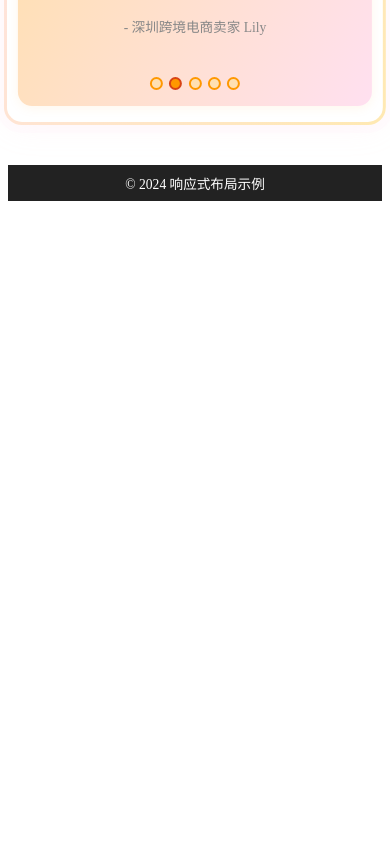
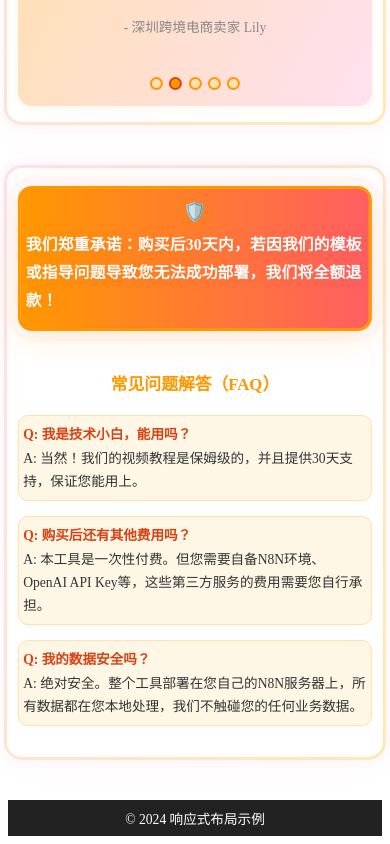
Before and after one commit to limou-666/vue2-app, a Vue app in the folder vue2-app/: page / in a window 390 px wide. Shown: the part 4194-5038 px from the top of the page. Before the commit the page ends 4403 px from the top, so only its background shows below. Built offline with nearby package versions, Linux system fonts and the light colour scheme.

Commit message:
模块9雏形

```diff
--- a/vue2-app/src/App.vue
+++ b/vue2-app/src/App.vue
@@ -22,6 +22,7 @@
     <FeatureBlockArea5 />
     <FeatureBlockArea6 />
     <FeatureBlockArea7 />
+    <FeatureBlockArea8 />
     <AppFooter />
   </div>
 </template>
@@ -35,11 +36,12 @@ import FeatureBlockArea4 from './components/FeatureBlockArea4.vue'
 import FeatureBlockArea5 from './components/FeatureBlockArea5.vue'
 import FeatureBlockArea6 from './components/FeatureBlockArea6.vue'
 import FeatureBlockArea7 from './components/FeatureBlockArea7.vue'
+import FeatureBlockArea8 from './components/FeatureBlockArea8.vue'
 import AppFooter from './components/AppFooter.vue'
 
 export default {
   name: 'App',
-  components: { HeaderBlock, FeatureBlockArea1, FeatureBlockArea2, FeatureBlockArea3, FeatureBlockArea4, FeatureBlockArea5, FeatureBlockArea6, FeatureBlockArea7, AppFooter },
+  components: { HeaderBlock, FeatureBlockArea1, FeatureBlockArea2, FeatureBlockArea3, FeatureBlockArea4, FeatureBlockArea5, FeatureBlockArea6, FeatureBlockArea7, FeatureBlockArea8, AppFooter },
   data() {
     return {
       feature1Items: [
--- a/vue2-app/src/components/FeatureBlockArea8.vue
+++ b/vue2-app/src/components/FeatureBlockArea8.vue
@@ -1,74 +1,167 @@
 <template>
-  <section class="area5 area8">
-    <div class="risk-badge">
-      <b>我们郑重承诺：</b>购买后30天内，若因我们的模板或指导问题导致您无法成功部署，我们将全额退款！
+  <section class="feature-block">
+    <div class="risk-reversal-badge">
+      <span class="badge-icon">🛡️</span>
+      <span class="badge-text">
+        <b>我们郑重承诺：</b>购买后30天内，若因我们的模板或指导问题导致您无法成功部署，我们将全额退款！
+      </span>
     </div>
-    <div class="faq">
-      <h3>常见问题解答</h3>
-      <div class="faq-item">
-        <div class="q">Q: 我是技术小白，能用吗？</div>
-        <div class="a">A: 当然！我们的视频教程是保姆级的，并且提供30天支持，保证您能用上。</div>
-      </div>
-      <div class="faq-item">
-        <div class="q">Q: 购买后还有其他费用吗？</div>
-        <div class="a">A: 本工具是一次性付费。但您需要自备N8N环境、OpenAI API Key等，这些第三方服务的费用需要您自行承担。</div>
-      </div>
-      <div class="faq-item">
-        <div class="q">Q: 我的数据安全吗？</div>
-        <div class="a">A: 绝对安全。整个工具部署在您自己的N8N服务器上，所有数据都在您本地处理，我们不触碰您的任何业务数。</div>
-      </div>
+    <div class="faq-section">
+      <div class="faq-title">常见问题解答（FAQ）</div>
+      <ul class="faq-list">
+        <li class="faq-item">
+          <div class="faq-q">Q: 我是技术小白，能用吗？</div>
+          <div class="faq-a">A: 当然！我们的视频教程是保姆级的，并且提供30天支持，保证您能用上。</div>
+        </li>
+        <li class="faq-item">
+          <div class="faq-q">Q: 购买后还有其他费用吗？</div>
+          <div class="faq-a">A: 本工具是一次性付费。但您需要自备N8N环境、OpenAI API Key等，这些第三方服务的费用需要您自行承担。</div>
+        </li>
+        <li class="faq-item">
+          <div class="faq-q">Q: 我的数据安全吗？</div>
+          <div class="faq-a">A: 绝对安全。整个工具部署在您自己的N8N服务器上，所有数据都在您本地处理，我们不触碰您的任何业务数据。</div>
+        </li>
+      </ul>
     </div>
   </section>
 </template>
-<script>
-export default {
-  name: 'FeatureBlockArea8'
+
+<style scoped>
+.risk-reversal-badge {
+  display: flex;
+  align-items: center;
+  justify-content: center;
+  background: linear-gradient(90deg, #ff9800 0%, #ff5e62 100%);
+  border-radius: 28px;
+  box-shadow: 0 6px 32px 0 rgba(255,152,0,0.18), 0 0 0 10px rgba(255,224,240,0.18);
+  padding: 2em 3em;
+  margin: 0 auto 2.5em auto;
+  max-width: 900px;
+  font-size: 1.45rem;
+  font-weight: bold;
+  color: #fff;
+  border: 3px solid #ff9800;
+  gap: 1.3em;
+  letter-spacing: 0.02em;
+  text-shadow: 0 2px 12px rgba(216,67,21,0.13);
 }
-</script>
-<style scoped>
-.area5.area8 {
-  width: 90vw;
-  margin: 0 auto 2.2rem auto;
-  background: #fff;
-  border-radius: 12px;
-  box-shadow: 0 2px 8px rgba(0,0,0,0.10);
-  padding: 1.5rem 1rem;
-  border: 1.5px solid #f0f0f0;
+.badge-icon {
+  font-size: 2.6em;
+  flex-shrink: 0;
+  color: #fff;
+  filter: drop-shadow(0 2px 12px #ff9800);
 }
-.risk-badge {
-  background: #e3f2fd;
-  color: #1565c0;
-  border-radius: 8px;
-  padding: 1em 1.2em;
-  font-size: 1.1rem;
+.badge-text {
+  flex: 1 1 auto;
+  text-align: left;
+  line-height: 1.8;
+}
+.faq-section {
+  margin-top: 2.5em;
+}
+.faq-title {
+  font-size: 1.3rem;
   font-weight: bold;
+  color: #ff9800;
+  margin-bottom: 1.2em;
   text-align: center;
-  margin-bottom: 1.2rem;
-  box-shadow: 0 1px 4px rgba(21,101,192,0.08);
 }
-.faq {
-  max-width: 600px;
+.faq-list {
+  list-style: none;
+  padding: 0;
   margin: 0 auto;
-}
-.faq h3 {
-  font-size: 1.1rem;
-  color: #d84315;
-  margin-bottom: 0.5rem;
+  max-width: 700px;
 }
 .faq-item {
-  background: #fffde7;
-  border-radius: 8px;
-  padding: 0.7em 1.2em;
+  background: #fff7e6;
+  border-radius: 10px;
+  border: 1.5px solid #ffe0b2;
+  margin-bottom: 1.1em;
+  padding: 1.1em 1.5em;
+  font-size: 1.08rem;
+  box-shadow: 0 1px 4px rgba(255,152,0,0.04);
+  transition: box-shadow 0.2s;
+}
+.faq-q {
+  color: #d84315;
+  font-weight: bold;
+  margin-bottom: 0.5em;
+}
+.faq-a {
   color: #333;
   font-size: 1rem;
-  margin-bottom: 0.7rem;
-  box-shadow: 0 1px 4px rgba(255,193,7,0.08);
+  line-height: 1.7;
 }
-.q {
-  font-weight: bold;
-  color: #b28704;
+.feature-block {
+  width: 90vw;
+  min-width: 320px;
+  position: relative;
+  left: 50%;
+  transform: translateX(-50%);
+  margin: 2.5em 0;
+  box-sizing: border-box;
+  border: 3px solid transparent;
+  border-radius: 18px;
+  background:
+    linear-gradient(white, white) padding-box,
+    linear-gradient(120deg, #ffe0f0 0%, #ffe9b2 100%) border-box;
+  box-shadow: 0 4px 32px 0 rgba(255,192,203,0.10), 0 0 0 8px rgba(255,224,240,0.12);
+  padding: 2.2em 3.5em 1.6em 3.5em;
 }
-.a {
-  margin-top: 0.2em;
+@media (max-width: 600px) {
+  .feature-block {
+    width: 98vw;
+    left: 50%;
+    transform: translateX(-50%);
+    min-width: 0;
+    margin: 2.5em 0;
+    padding-left: 0.7em;
+    padding-right: 0.7em;
+    padding-top: 1.1em;
+    padding-bottom: 1em;
+  }
+}
+@media (max-width: 900px) {
+  .risk-reversal-badge {
+    padding: 1.2em 0.7em;
+    font-size: 1.12rem;
+    max-width: 98vw;
+    border-radius: 18px;
+  }
+  .faq-list {
+    max-width: 98vw;
+  }
+  .faq-item {
+    font-size: 0.95rem;
+    padding: 0.7em 0.7em;
+  }
+}
+@media (max-width: 600px) {
+  .risk-reversal-badge {
+    flex-direction: column;
+    gap: 0.5em;
+    padding: 0.8em 0.3em;
+    font-size: 0.98rem;
+    border-radius: 14px;
+  }
+  .badge-icon {
+    font-size: 1.2em;
+  }
+  .faq-title {
+    font-size: 1.05rem;
+  }
+  .faq-list {
+    max-width: 100vw;
+  }
+  .faq-item {
+    font-size: 0.85rem;
+    padding: 0.5em 0.3em;
+  }
+  .faq-q {
+    margin-bottom: 0.3em;
+  }
+  .faq-a {
+    font-size: 0.85rem;
+  }
 }
 </style>
```
